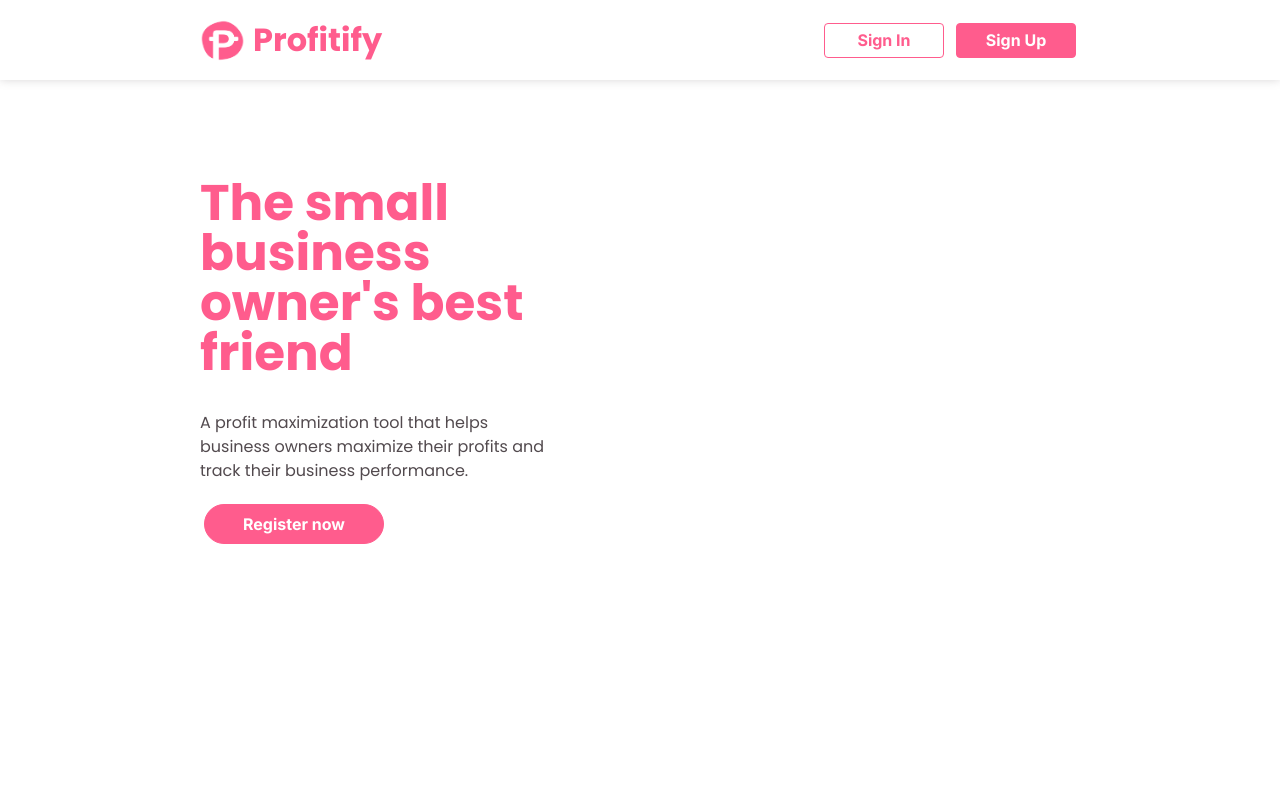
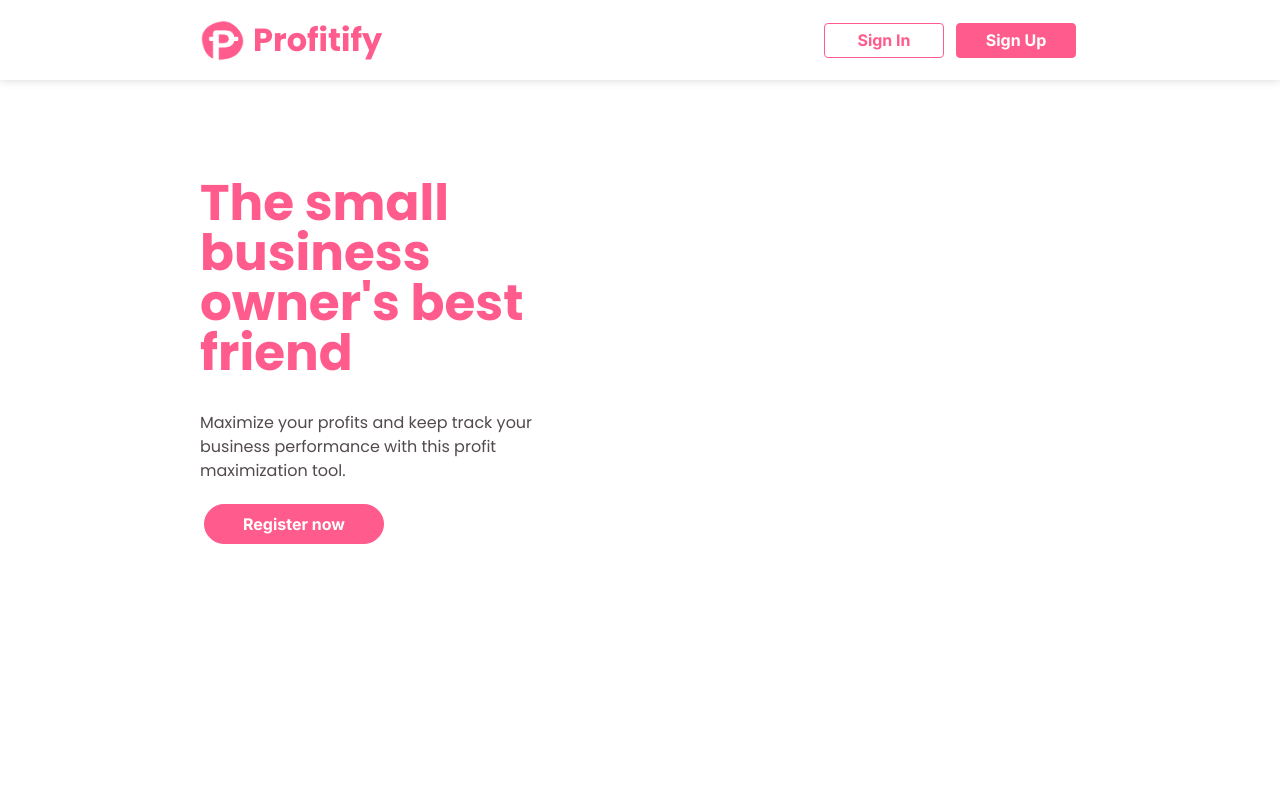
Before and after one commit to ProfitMaximizationTool/Profit-Maximization-Tool, a Django app: page / in a window 1280 px wide. Run offline with Django 4.2, Linux system fonts and the light colour scheme.

Commit message:
Added new background

```diff
--- a/ProfitMaximizationTool/profitmaximizer/templates/index.html
+++ b/ProfitMaximizationTool/profitmaximizer/templates/index.html
@@ -17,6 +17,8 @@
 
 <body id="index">
 
+
+    <div class="bg-img">
 
     <!-- sign up form overlaid -->
     <div id="signupoverlay" class="form-size overlay">
@@ -106,7 +108,7 @@
         <br>
         <br>
         <h1 class="heading1"> The small business owner's best friend </h1>
-        <p class="description"> A profit maximization tool that helps business owners maximize their profits and track their business performance. </p>
+        <p class="description"> Maximize your profits and keep track your business performance with this profit maximization tool. </p>
         <button class="fill medium-btn btn margin" id="register-btn"> Register now </button>
     </div>
 
```
